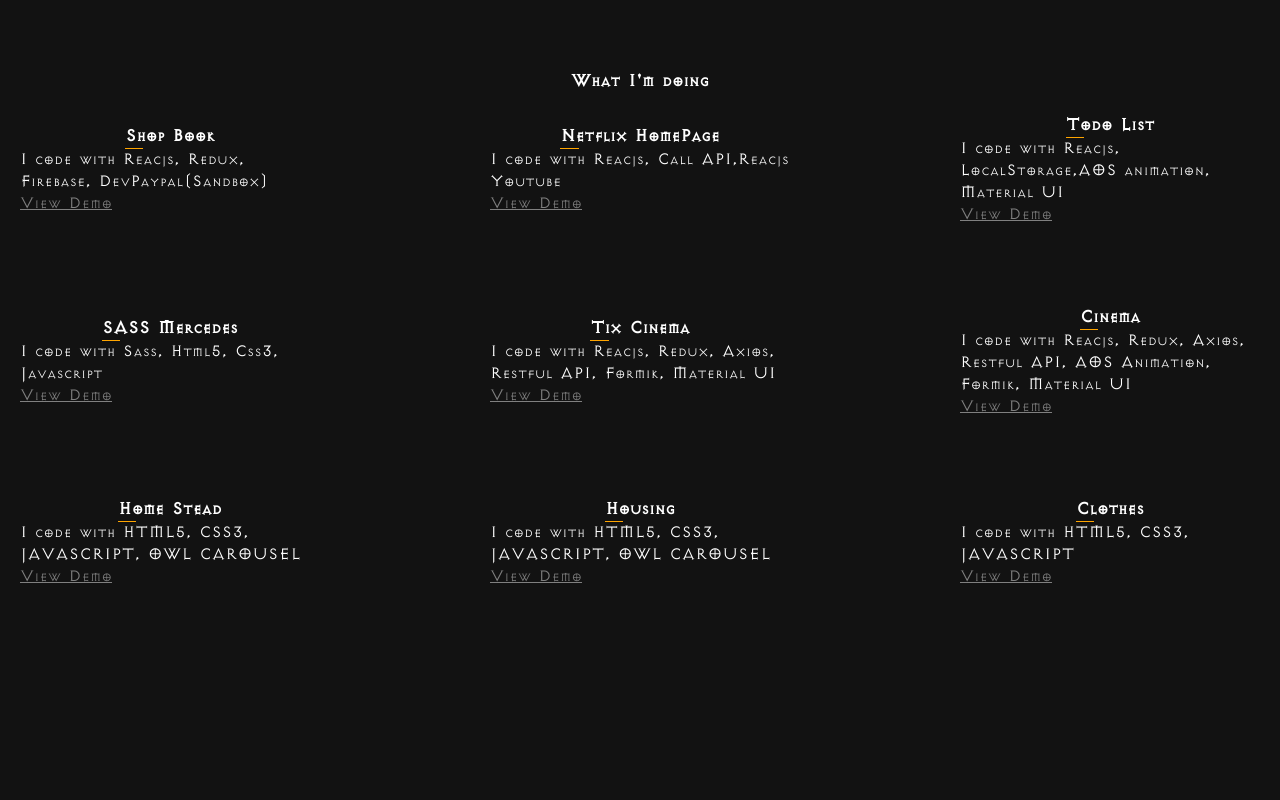
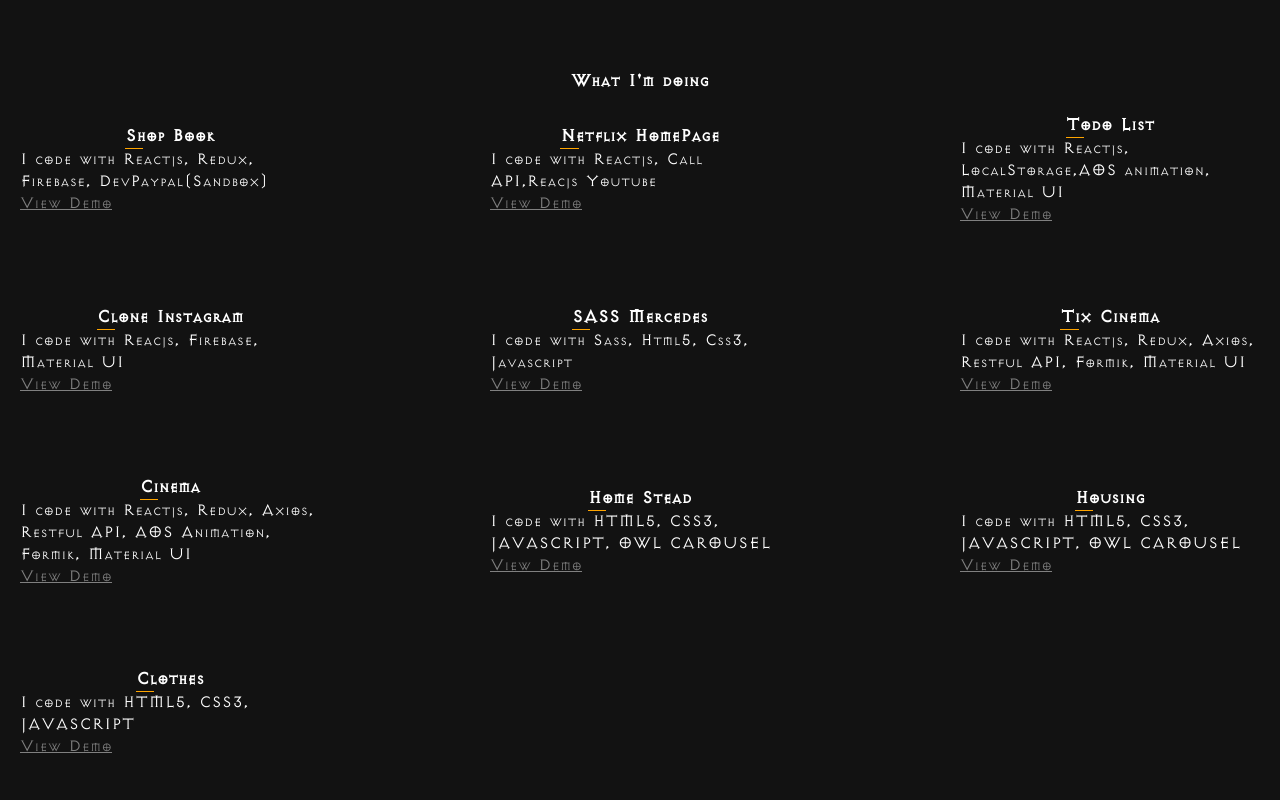
Before and after one commit to dtvi2412/Portfolio, a React (Create React App) app: page / in a window 1280 px wide. Shown: the part 1540-2340 px from the top of the page. Built offline with nearby package versions, Linux system fonts and the light colour scheme.

Commit message:
add project clone instagram

```diff
--- a/src/Components/FindOnMe/FindOnMe.scss
+++ b/src/Components/FindOnMe/FindOnMe.scss
@@ -6,6 +6,23 @@
     font-family: fir;
     src: url("../../Assets/Font/design.collection1.aoaswfte.ttf");
   }
+
+/* Change Autocomplete styles in Chrome*/
+input:-webkit-autofill,
+input:-webkit-autofill:hover,
+input:-webkit-autofill:focus,
+textarea:-webkit-autofill,
+textarea:-webkit-autofill:hover,
+textarea:-webkit-autofill:focus,
+select:-webkit-autofill,
+select:-webkit-autofill:hover,
+select:-webkit-autofill:focus {
+  border: 1px solid #111;
+  -webkit-text-fill-color: #fff;
+  -webkit-box-shadow: 0 0 0px 1000px #111 inset;
+  transition: background-color 5000s ease-in-out 0s;
+}
+
 
 .allAbout{
     padding:40px 0;
@@ -64,6 +81,7 @@
                             top:5px;
 
                         }
+
                     }
                     .label{
                         transition: all .5s;
--- a/src/listProduct.js
+++ b/src/listProduct.js
@@ -2,7 +2,7 @@
     {
         id: 1,
         duAn: 'Shop Book',
-        congNghe: 'Reacjs, Redux, Firebase, DevPaypal(Sandbox)',
+        congNghe: 'Reactjs, Redux, Firebase, DevPaypal(Sandbox)',
         image: 'https://i.imgur.com/MBoTyCD.png',
         imageDetail:'https://i.imgur.com/PpL87gq.png',
         ngonNgu: 'REACJS',
@@ -13,7 +13,7 @@
       {
         id: 8,
         duAn: 'Netflix HomePage',
-        congNghe: 'Reacjs, Call API,Reacjs Youtube',
+        congNghe: 'Reactjs, Call API,Reacjs Youtube',
         image:'https://i.imgur.com/YH9mIbD.png',
         imageDetail:'https://i.imgur.com/YVJ0DDw.png',
         ngonNgu: 'REACJS',
@@ -23,12 +23,23 @@
       {
         id: 2,
         duAn: 'Todo List',
-        congNghe: 'Reacjs, LocalStorage,AOS animation, Material UI',
+        congNghe: 'Reactjs, LocalStorage,AOS animation, Material UI',
         image: 'https://i.imgur.com/otQR7j3.png',
         imageDetail : 'https://i.imgur.com/lup4UUL.png',
         ngonNgu: 'REACJS',
         linkDemo: 'http://todolist-dtv.surge.sh/',
         moTa:'Người dùng có thể ghi chú danh sách những công việc cẩn xử lý trong một ngày.Dữ liệu tự động cập nhật sau một ngày.'
+      },
+      {
+        id:10,
+        duAn:'Clone Instagram',
+        congNghe :'Reacjs, Firebase,  Material UI',
+        image:'https://i.imgur.com/t0CrqwD.png',
+        imageDetail:'https://i.imgur.com/t0CrqwD.png',
+        ngonNgu: 'REACJS',
+        linkDemo : '#',
+        moTa:'Sử dụng firebase để tạo tài khoản đăng nhập, đăng nhập thông qua facebook hoặc google.Thao tác với ReactJS tạo ra giao diện và các chức năng.'
+
       },
       {
         id: 4,
@@ -44,7 +55,7 @@
       {
         id: 9,
         duAn: 'Tix Cinema',
-        congNghe: 'Reacjs, Redux, Axios, Restful API, Formik, Material UI',
+        congNghe: 'Reactjs, Redux, Axios, Restful API, Formik, Material UI',
         image:'https://i.imgur.com/EZvOp6C.png',
         imageDetail:'https://i.imgur.com/skWoBrC.png',
         ngonNgu: 'REACJS',
@@ -54,7 +65,7 @@
       {
         id: 3,
         duAn: 'Cinema',
-        congNghe: 'Reacjs, Redux, Axios, Restful API, AOS Animation, Formik, Material UI',
+        congNghe: 'Reactjs, Redux, Axios, Restful API, AOS Animation, Formik, Material UI',
         image: 'https://i.imgur.com/bvwHkQd.png',
         imageDetail :'https://i.imgur.com/YiUwESP.png',
         ngonNgu: 'REACJS',
@@ -95,5 +106,6 @@
         moTa:'Sử dụng HTML5, CSS3 tạo ra giao diện giống với giao diện Clothes'
 
       },
+
 ]
 export default product;
```
Also changed, not shown: src/Assets/images/hinhWeb/instagram.png (added).
